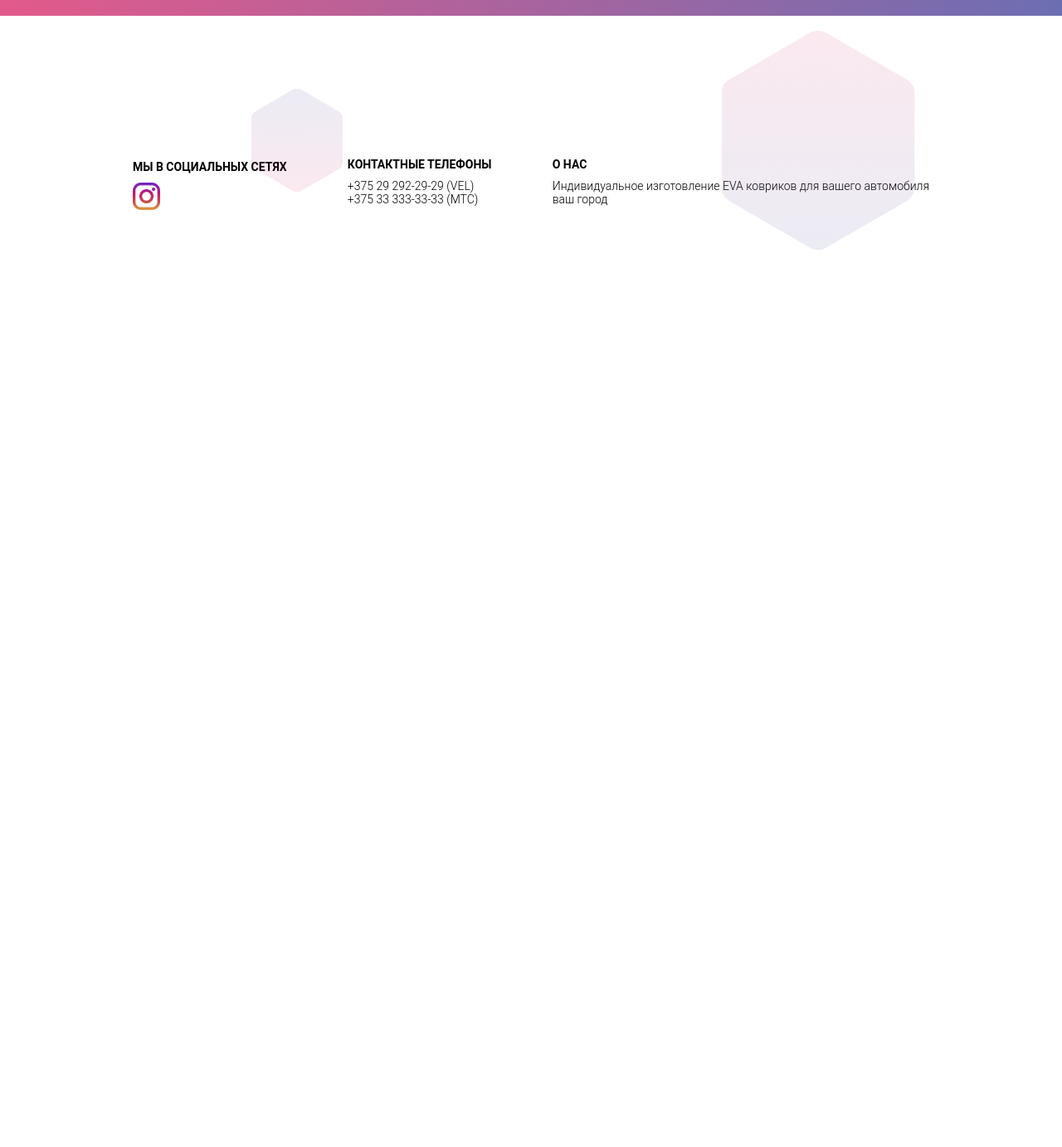
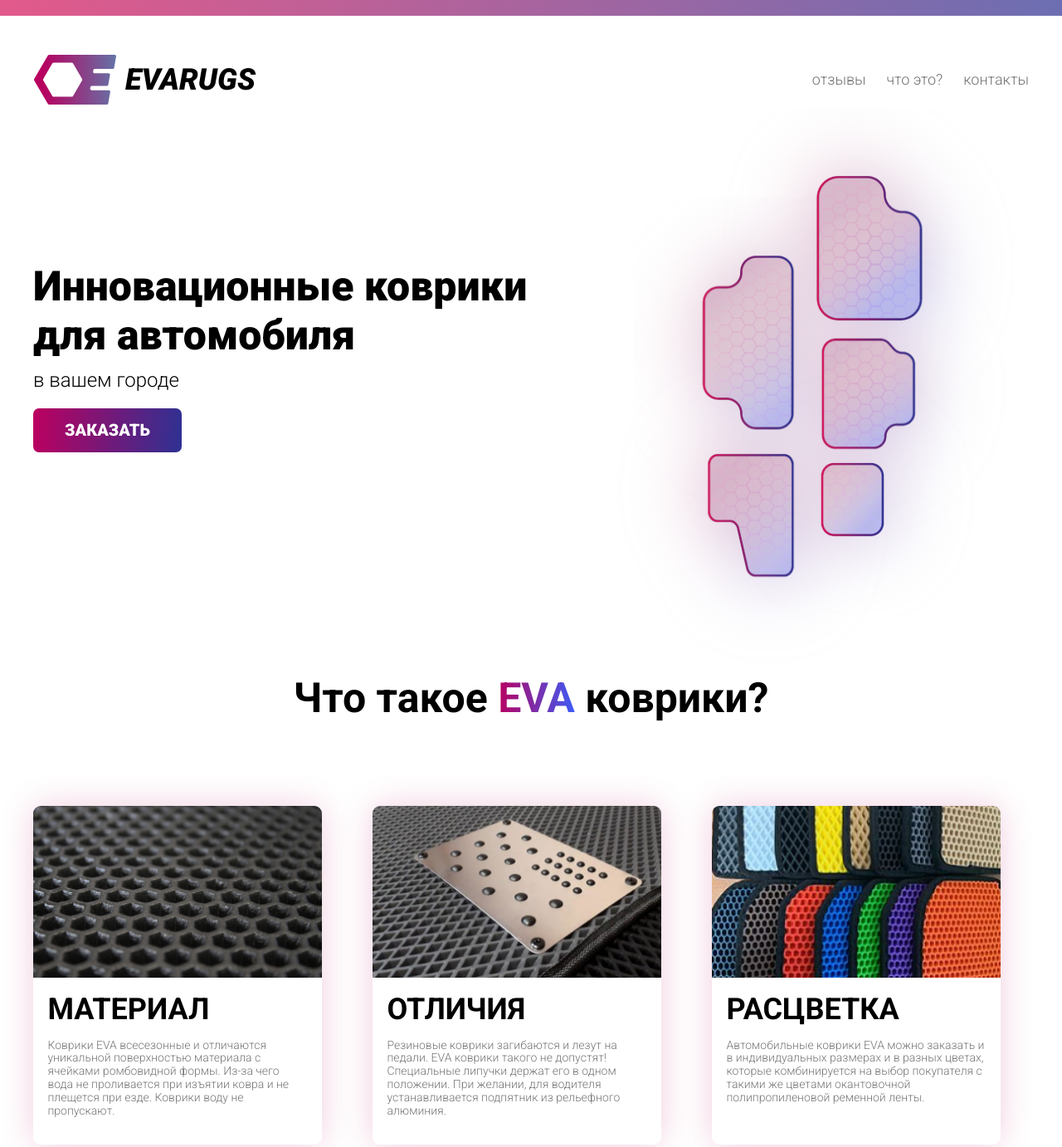
Before and after one commit to tortilla72/evarugs, a plain HTML site: page index.html in a window 1280 px wide. Shown: the part 60-1442 px from the top of the page at 83% size. Before the commit the page ends 800 px from the top, so only its background shows below. Drawn offline with Linux system fonts and the light colour scheme.

Commit message:
Add files via upload

```diff
--- a/index.html
+++ b/index.html
@@ -7,6 +7,11 @@
   <meta name="viewport" content="width=device-width, initial-scale=1.0">
   <title>Evarugs в вашем городе</title>
 
+  <link rel="preconnect" href="https://fonts.googleapis.com">
+  <link rel="preconnect" href="https://fonts.gstatic.com" crossorigin>
+  <link
+    href="https://fonts.googleapis.com/css2?family=Roboto:ital,wght@0,300;0,400;0,500;0,700;0,900;1,900&display=swap"
+    rel="stylesheet">
   <link rel="stylesheet" href="css/normalize.css">
   <link rel="stylesheet" href="css/style.css">
 </head>
@@ -39,7 +44,108 @@
       </div>
     </div>
   </header>
-  <footer class="footer">
+  <div class="main-display">
+    <div class="container">
+      <div class="main-display__wrap">
+        <div class="main-display__top">
+          <div class="main-display__logo">
+            <div class="main-display__img">
+              <img src="img/logo.svg" alt="Логотип">
+            </div>
+            <div class="main-display__title">
+              EVARUGS
+            </div>
+          </div>
+          <ul class="main-display__nav">
+            <li>
+              <a href="#" class="main-display__link">
+                отзывы
+              </a>
+            </li>
+            <li>
+              <a href="#about" class="main-display__link">
+                что это?
+              </a>
+            </li>
+            <li>
+              <a href="#contacts" class="main-display__link">
+                контакты
+              </a>
+            </li>
+          </ul>
+        </div>
+        <div class="main-display__inner">
+          <div class="main-display__content">
+            <h1 class="main-display__headline">
+              Инновационные коврики для автомобиля
+            </h1>
+            <div class="main-display__subheadline">в вашем городе</div>
+            <button class="main-display__btn" type="button">Заказать</button>
+          </div>
+          <div class="main-display__right">
+            <img src="img/main-display-img.png" alt="">
+          </div>
+        </div>
+
+      </div>
+    </div>
+  </div>
+  <div class="about" id="about">
+    <div class="container">
+      <div class="about__wrap">
+        <h2 class="aboute__headline">
+          Что такое <span>EVA</span> коврики?
+        </h2>
+        <div class="about__items">
+          <div class="about__item">
+            <div class="about__item-img">
+              <img src="img/about1.jpg" alt="">
+            </div>
+            <div class="about__item-description">
+              <h3 class="about__item-title">
+                МАТЕРИАЛ
+              </h3>
+              <p class="about__item-text">
+                Коврики EVA всесезонные и отличаются уникальной поверхностью материала с ячейками ромбовидной формы.
+                Из-за
+                чего вода не проливается при изъятии ковра и не плещется при езде. Коврики воду не пропускают.
+              </p>
+            </div>
+          </div>
+          <div class="about__item">
+            <div class="about__item-img">
+              <img src="img/about2.jpg" alt="">
+            </div>
+            <div class="about__item-description">
+              <h3 class="about__item-title">
+                ОТЛИЧИЯ
+              </h3>
+              <p class="about__item-text">
+                Резиновые коврики загибаются и лезут на педали. EVA коврики такого не допустят! Специальные липучки
+                держат его в одном положении. При желании, для водителя устанавливается подпятник из рельефного
+                алюминия.
+              </p>
+            </div>
+          </div>
+          <div class="about__item">
+            <div class="about__item-img">
+              <img src="img/about3.jpg" alt="">
+            </div>
+            <div class="about__item-description">
+              <h3 class="about__item-title">
+                РАСЦВЕТКА
+              </h3>
+              <p class="about__item-text">
+                Автомобильные коврики EVA можно заказать и в индивидуальных размерах и в разных цветах, которые
+                комбинируется на выбор покупателя с такими же цветами окантовочной полипропиленовой ременной ленты.
+              </p>
+            </div>
+          </div>
+        </div>
+      </div>
+    </div>
+  </div>
+  <footer class="footer" id="contacts">
     <div class="container">
       <div class="footer__wrap">
         <div class="footer__inst">
```
